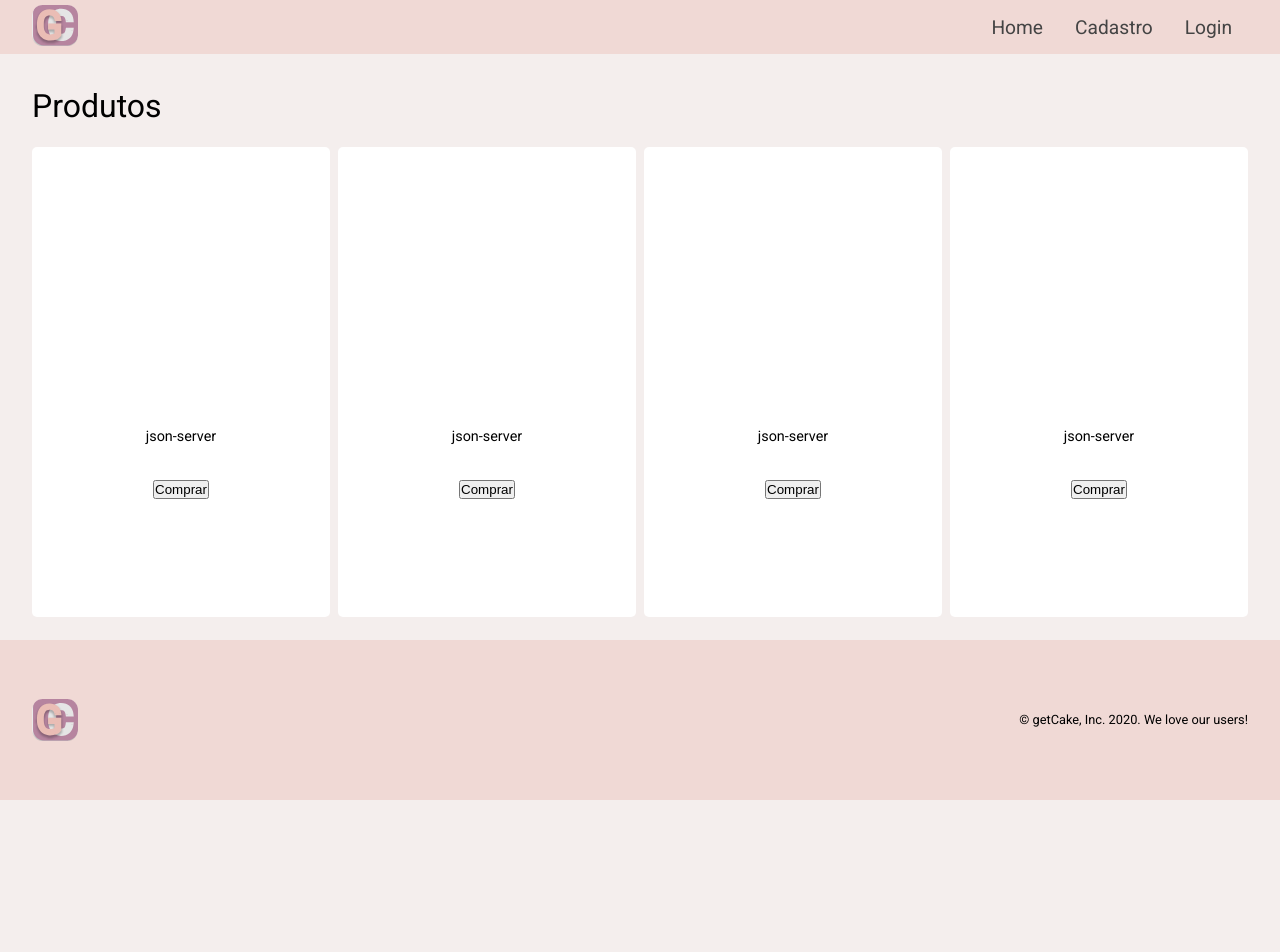
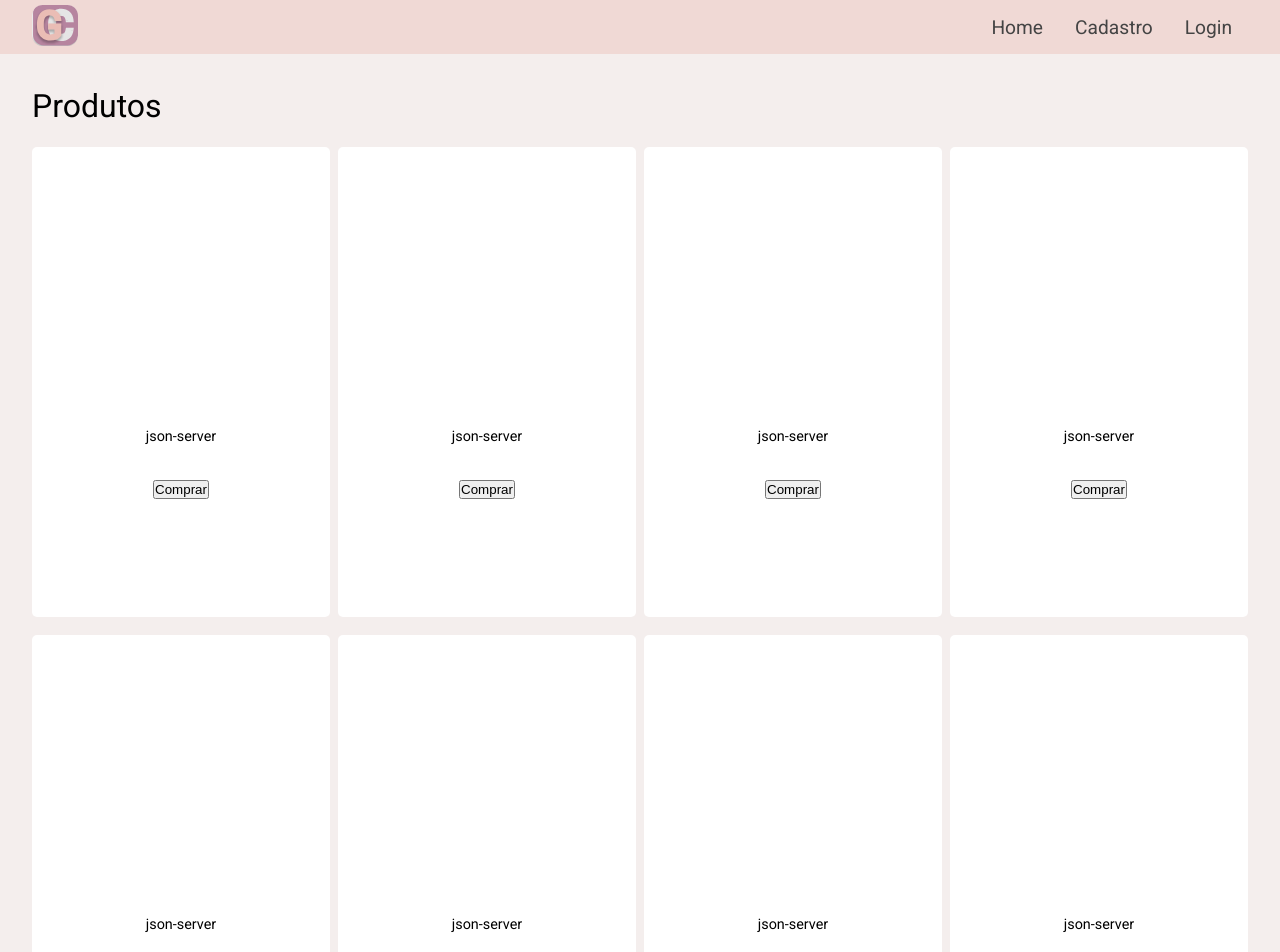
Before and after one commit to Spindola-C/GetCake_Frontend, a React (Create React App) app: page / in a window 1280 px wide. Shown: the top 952 px of the page. Before the commit the page ends 800 px from the top, so only its background shows below. Built offline with nearby package versions, Linux system fonts and the light colour scheme; data requests are answered from the project's data file.

Commit message:
fix(footer): fix size footer

```diff
--- a/db.json
+++ b/db.json
@@ -19,6 +19,31 @@
       "id": 4,
       "nome": "json-server",
       "valor": "10.15"
+    },
+    {
+      "id": 5,
+      "nome": "json-server",
+      "valor": "10.15"
+    },
+    {
+      "id": 6,
+      "nome": "json-server",
+      "valor": "10.15"
+    },
+    {
+      "id": 7,
+      "nome": "json-server",
+      "valor": "10.15"
+    },
+    {
+      "id": 8,
+      "nome": "json-server",
+      "valor": "10.15"
+    },
+    {
+      "id": 9,
+      "nome": "json-server",
+      "valor": "10.15"
     }
   ]
 }
--- a/src/components/PageFooter/styles.css
+++ b/src/components/PageFooter/styles.css
@@ -1,9 +1,7 @@
 .page-footer {
     display: flex;
-    position: absolute;
     width: 100%;
-    height: 10rem;
-    bottom: 0;
+    height: 5rem;
     background-color: var(--color-primary);
 }
 
```
